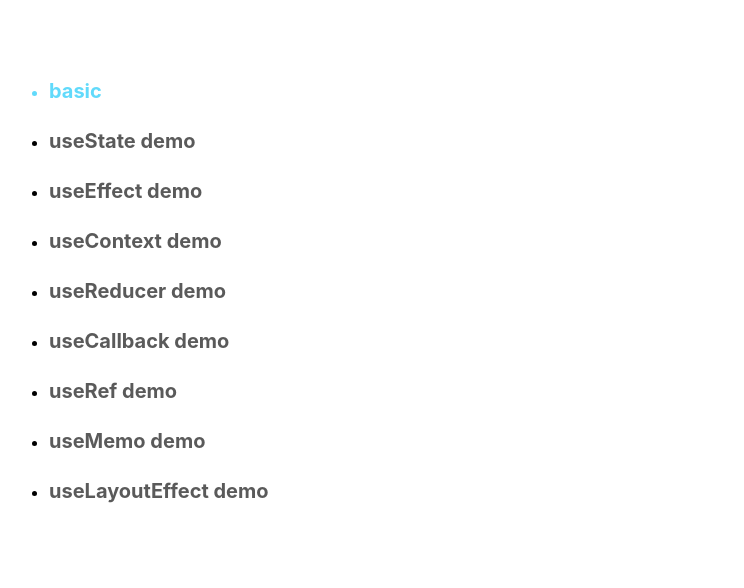
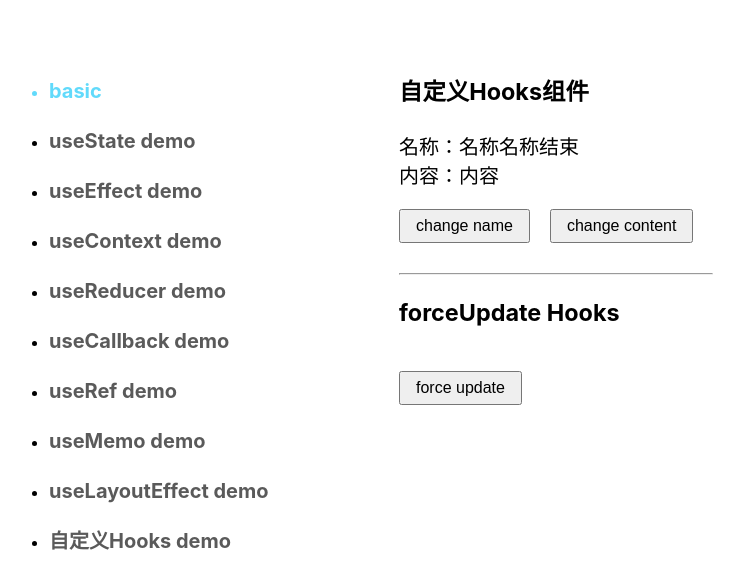
Before and after one commit to wuhuaranran/react-hooks-demo, a React (Create React App) app: page /selfHoosk in a window 1280 px wide. Shown: the top 588 px of the page, without its empty margins (41-785 px from the left). Built offline with nearby package versions, Linux system fonts and the light colour scheme.

Commit message:
force update hooks

```diff
--- a/src/App.tsx
+++ b/src/App.tsx
@@ -10,6 +10,7 @@ import CallbackDemo from "./pages/useCallback";
 import MemoDemo from "./pages/useMemo";
 import RefDemo from "./pages/useRef";
 import LayoutEffectDemo from "./pages/useLayoutEffect";
+import SelfHooksDemo from "./pages/selfHooks";
 import "./App.css";
 
 export default function BasicExample() {
@@ -46,6 +47,9 @@ export default function BasicExample() {
             <Route path="/layoutEffect">
               <LayoutEffectDemo />
             </Route>
+            <Route path="/selfHoosk">
+              <SelfHooksDemo />
+            </Route>
           </Switch>
         </div>
       </div>
--- a/src/components/menu/index.tsx
+++ b/src/components/menu/index.tsx
@@ -21,6 +21,8 @@ const Menu = () => {
         path: '/memo', title: "useMemo demo"
     }, {
         path: '/layoutEffect', title: "useLayoutEffect demo"
+    }, {
+        path: '/selfHoosk', title: "自定义Hooks demo"
     }];
     const [current, setCurrent] = useState(0);
     const changeMenu = (index: number) => {
--- a/src/pages/basic/index.tsx
+++ b/src/pages/basic/index.tsx
@@ -5,12 +5,12 @@ function Basic() {
     // 声明一个叫 “count” 的 state 变量。
     const [count, setCount] = useState(0);
 
+
     // 相当于 componentDidMount 和 componentDidUpdate:
     useEffect(() => {
         // 使用浏览器的 API 更新页面标题
         document.title = `You clicked ${count} times`;
     });
-
     return (
         <div>
             <p>You clicked {count} times</p>
--- /dev/null
+++ b/src/pages/selfHooks/index.tsx
@@ -0,0 +1,27 @@
+import React, { useState } from "react";
+import useSelfHooks from "./useSelfHooks";
+import { useForceUpdate } from "../../utils/helper";
+
+function SelfHooksDemo() {
+    const [name, setName] = useState('名称')
+    const [content, setContent] = useState('内容')
+
+    // Hooks组件
+    const selfHooks = useSelfHooks({ name, content });
+
+    // 强制刷新Hooks
+    const forceUpdate = useForceUpdate();
+
+    return (
+        <>
+            <h3>自定义Hooks组件</h3>{selfHooks}
+            <button onClick={() => setName(c => c + '-name-')}>change name</button>
+            <button onClick={() => setContent(c => c + "-content-")}>change content</button>
+            <hr />
+            <h3>forceUpdate Hooks </h3>
+            <button onClick={() => forceUpdate()}>force update</button>
+        </>
+    )
+}
+
+export default SelfHooksDemo;
--- a/src/pages/useMemo/useSelfHooks.tsx
+++ b/src/pages/selfHooks/useSelfHooks.tsx
@@ -1,5 +1,4 @@
 import React, { useMemo } from "react";
-
 
 const useSelfHooks = ({ name, content }: any) => {
     const changeName = (name: string) => {
--- a/src/pages/useLayoutEffect/index.tsx
+++ b/src/pages/useLayoutEffect/index.tsx
@@ -1,5 +1,4 @@
 import React, { useState, useEffect, useLayoutEffect } from 'react';
-import ReactDOM from 'react-dom';
 
 function Com() {
     useEffect(() => {
--- a/src/pages/useMemo/index.tsx
+++ b/src/pages/useMemo/index.tsx
@@ -1,5 +1,4 @@
 import React, { useState, useMemo } from "react";
-import useSelfHooks from "./useSelfHooks";
 
 const Child = ({ name, content }: any) => {
     function changeName(name: string) {
@@ -21,14 +20,12 @@ const Child = ({ name, content }: any) => {
 function MemoDemo() {
     const [name, setName] = useState('名称')
     const [content, setContent] = useState('内容')
-    const selfHooks = useSelfHooks({ name, content });
+
     return (
         <>
-            <button onClick={() => setName(c => c + ' -1 ')}>change name</button>
-            <button onClick={() => setContent(c => c + " 内容 ")}>change content</button>
+            <button onClick={() => setName(c => c + '-name-')}>change name</button>
+            <button onClick={() => setContent(c => c + "-content-")}>change content</button>
             <Child name={name} content={content}></Child>
-            <hr />
-            <div>以下是自定义Hooks组件{selfHooks}</div>
         </>
     )
 }
--- /dev/null
+++ b/src/utils/helper.ts
@@ -0,0 +1,6 @@
+import { useReducer } from "react";
+
+export const useForceUpdate = () => {
+    const [, forceUpdate] = useReducer(x => x + 1, 0);
+    return () => forceUpdate();
+}
```
